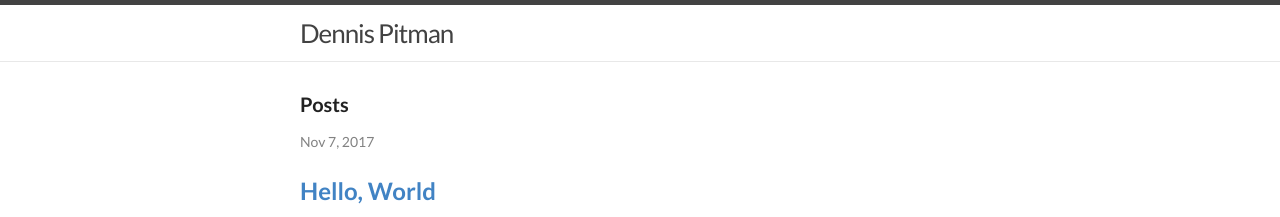
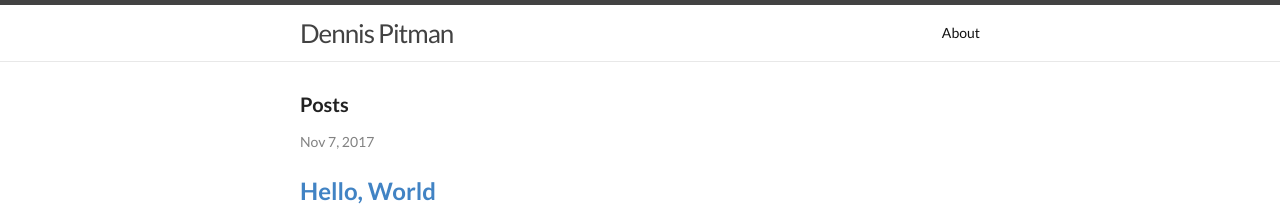
Before and after one commit to dpitman85/dpitman85.github.io, a Jekyll site: the page built from index.html, in a window 1280 px wide. Shown: the top 217 px of the page. Built offline with Jekyll 4.4.1, drawn with Linux system fonts in a browser that asks for light colours.

Commit message:
Enable nav and change color of nav icon

```diff
--- a/_includes/header.html
+++ b/_includes/header.html
@@ -3,13 +3,13 @@
   <div class="wrapper">
 
     <a class="site-title" href="{{ site.baseurl }}/">{{ site.title }}</a>
-<!--
+
     <nav class="site-nav">
       <a href="#" class="menu-icon">
         <svg viewBox="0 0 18 15">
-          <path fill="#424242" d="M18,1.484c0,0.82-0.665,1.484-1.484,1.484H1.484C0.665,2.969,0,2.304,0,1.484l0,0C0,0.665,0.665,0,1.484,0 h15.031C17.335,0,18,0.665,18,1.484L18,1.484z"/>
-          <path fill="#424242" d="M18,7.516C18,8.335,17.335,9,16.516,9H1.484C0.665,9,0,8.335,0,7.516l0,0c0-0.82,0.665-1.484,1.484-1.484 h15.031C17.335,6.031,18,6.696,18,7.516L18,7.516z"/>
-          <path fill="#424242" d="M18,13.516C18,14.335,17.335,15,16.516,15H1.484C0.665,15,0,14.335,0,13.516l0,0 c0-0.82,0.665-1.484,1.484-1.484h15.031C17.335,12.031,18,12.696,18,13.516L18,13.516z"/>
+          <path fill="#000" d="M18,1.484c0,0.82-0.665,1.484-1.484,1.484H1.484C0.665,2.969,0,2.304,0,1.484l0,0C0,0.665,0.665,0,1.484,0 h15.031C17.335,0,18,0.665,18,1.484L18,1.484z"/>
+          <path fill="#000" d="M18,7.516C18,8.335,17.335,9,16.516,9H1.484C0.665,9,0,8.335,0,7.516l0,0c0-0.82,0.665-1.484,1.484-1.484 h15.031C17.335,6.031,18,6.696,18,7.516L18,7.516z"/>
+          <path fill="#000" d="M18,13.516C18,14.335,17.335,15,16.516,15H1.484C0.665,15,0,14.335,0,13.516l0,0 c0-0.82,0.665-1.484,1.484-1.484h15.031C17.335,12.031,18,12.696,18,13.516L18,13.516z"/>
         </svg>
       </a>
 
@@ -21,7 +21,7 @@
         {% endfor %}
       </div>
     </nav>
--->
+
   </div>
 
 </header>
```
